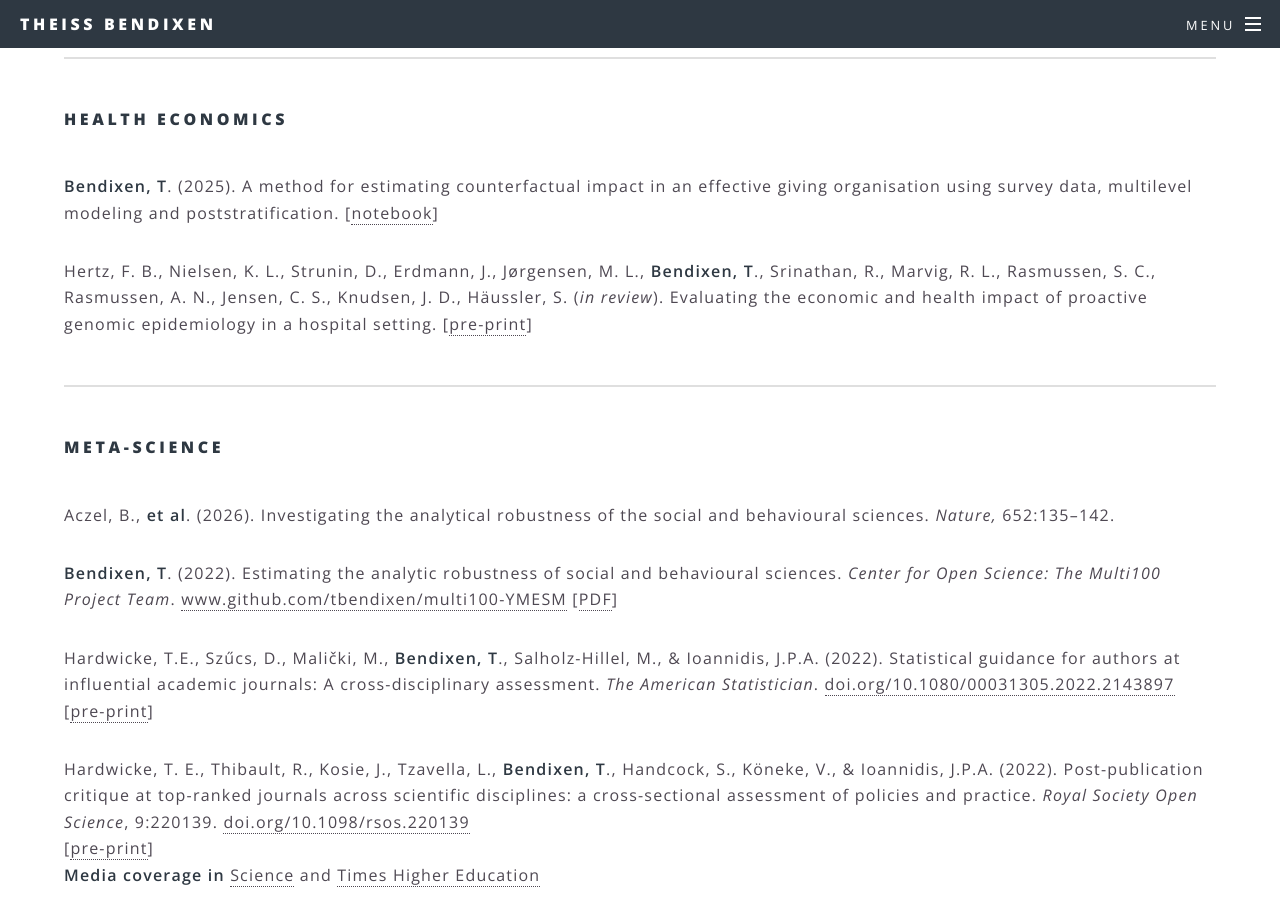
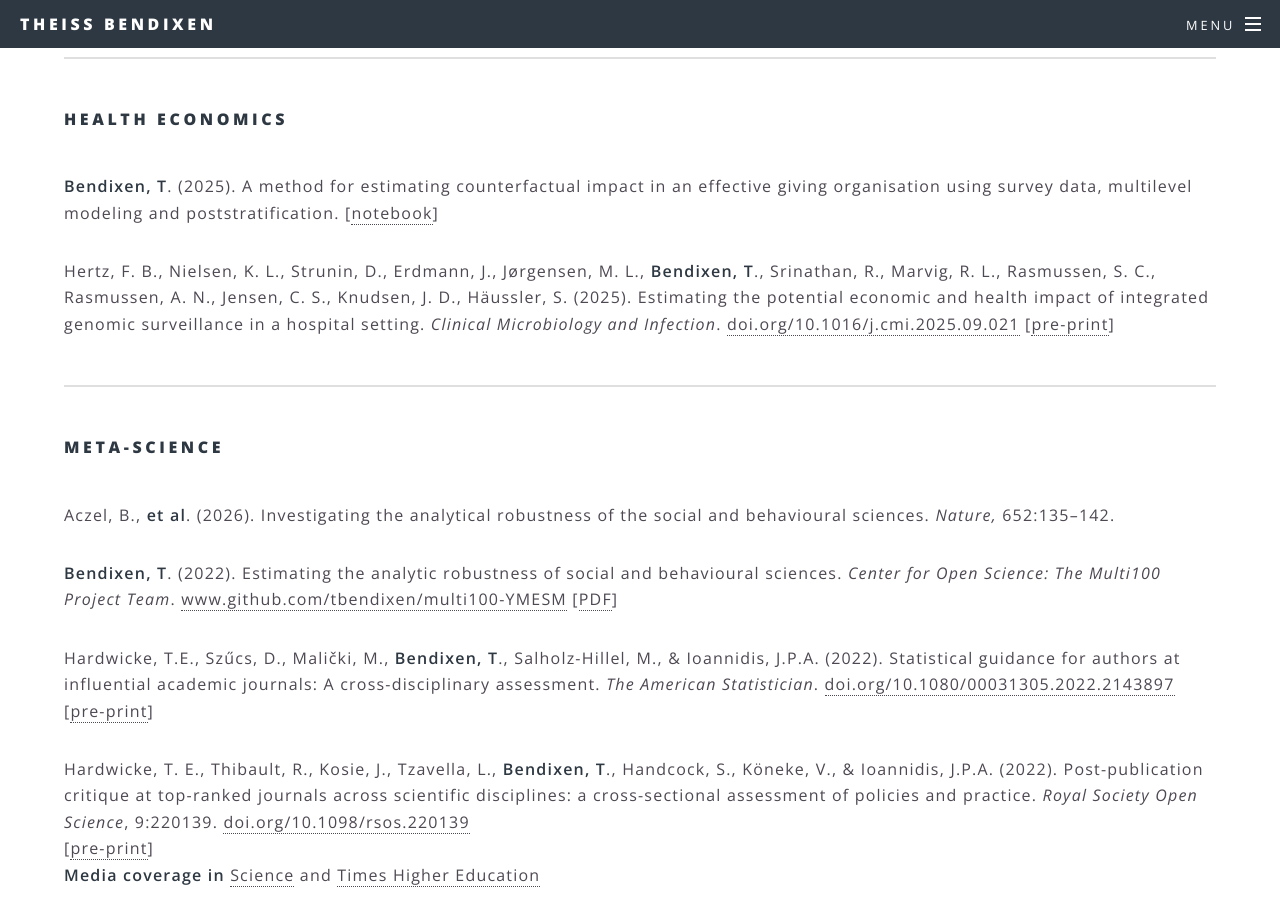
Before and after one commit to tbendixen/tbendixen.github.io, a Jekyll site: the page built from research.html, in a window 1280 px wide and 900 px high, scrolled down 1319 px. Built offline with Jekyll 4.4.1, drawn with Linux system fonts in a browser that asks for light colours.

Commit message:
Update research.html

```diff
--- a/research.html
+++ b/research.html
@@ -25,8 +25,8 @@ title: Research
 				<h4>Health economics</h4>
 				<br />
 				<p><b>Bendixen, T</b>. (2025). A method for estimating counterfactual impact in an effective giving organisation using survey data, multilevel modeling and poststratification. [<a href="http://theissbendixen.com/ge-counterfactual/">notebook</a>]</p>
-				<p>Hertz, F. B., Nielsen, K. L., Strunin, D., Erdmann, J., Jørgensen, M. L., <b>Bendixen, T</b>., Srinathan, R., Marvig, R. L., Rasmussen, S. C., Rasmussen, A. N., Jensen, C. S., Knudsen, J. D., Häussler, S. (<i>in review</i>).
-				Evaluating the economic and health impact of proactive genomic epidemiology in a hospital setting. [<a href="https://www.medrxiv.org/content/10.1101/2025.01.30.25321399v1">pre-print</a>]</p>
+				<p>Hertz, F. B., Nielsen, K. L., Strunin, D., Erdmann, J., Jørgensen, M. L., <b>Bendixen, T</b>., Srinathan, R., Marvig, R. L., Rasmussen, S. C., Rasmussen, A. N., Jensen, C. S., Knudsen, J. D., Häussler, S. (2025).
+				Estimating the potential economic and health impact of integrated genomic surveillance in a hospital setting. <i>Clinical Microbiology and Infection</i>. <a href="https://doi.org/10.1016/j.cmi.2025.09.021">doi.org/10.1016/j.cmi.2025.09.021</a> [<a href="https://osf.io/preprints/socarxiv/qvjfp/">pre-print</a>]</p>
 				<hr />
 				<h4>Meta-science</h4>
 				<br />
```
